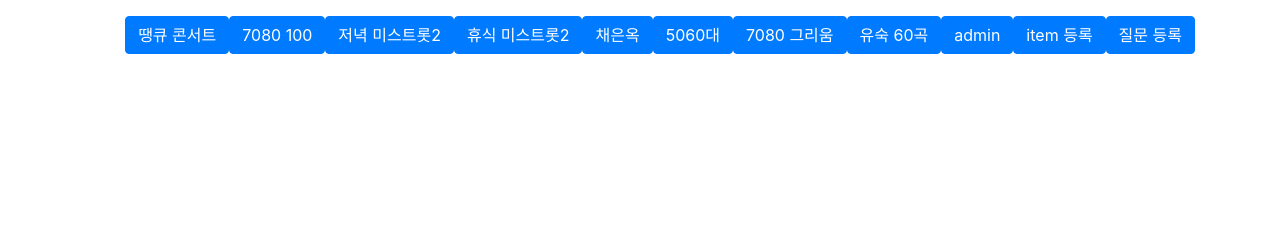
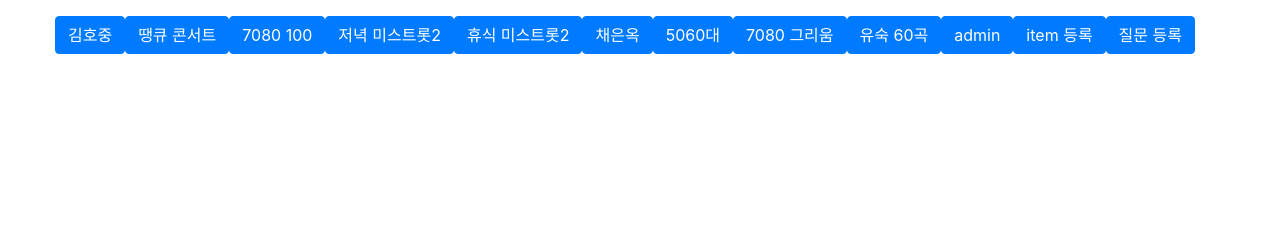
Before and after one commit to parkdavgit/django-deploy-test, a Django app: page / in a window 1280 px wide. Shown: the part 148-388 px from the top of the page. Run offline with Django 3.2, Linux system fonts and the light colour scheme; data that the repository does not hold is empty; parts of the project's set-up code (start-up, migrations or seed data) failed here and were passed over; some libraries are stand-ins or nearby versions.

Commit message:
just one file

```diff
--- a/templates/index.html
+++ b/templates/index.html
@@ -52,7 +52,7 @@
 <a href="https://www.youtube.com/watch?v=XtILM6uZ_W0" class="btn btn-primary float-right">저녁 미스트롯2</a>
 <a href="https://www.youtube.com/watch?v=mjTZjEDRTKw" class="btn btn-primary float-right">7080 100</a>
 <a href="https://www.youtube.com/watch?v=r-2apispJeo" class="btn btn-primary float-right">땡큐 콘서트</a>
-
+<a href="https://www.youtube.com/watch?v=tLIZd6uI_NY" class="btn btn-primary float-right">김호중</a>
 
 
 {% endblock %}
```
